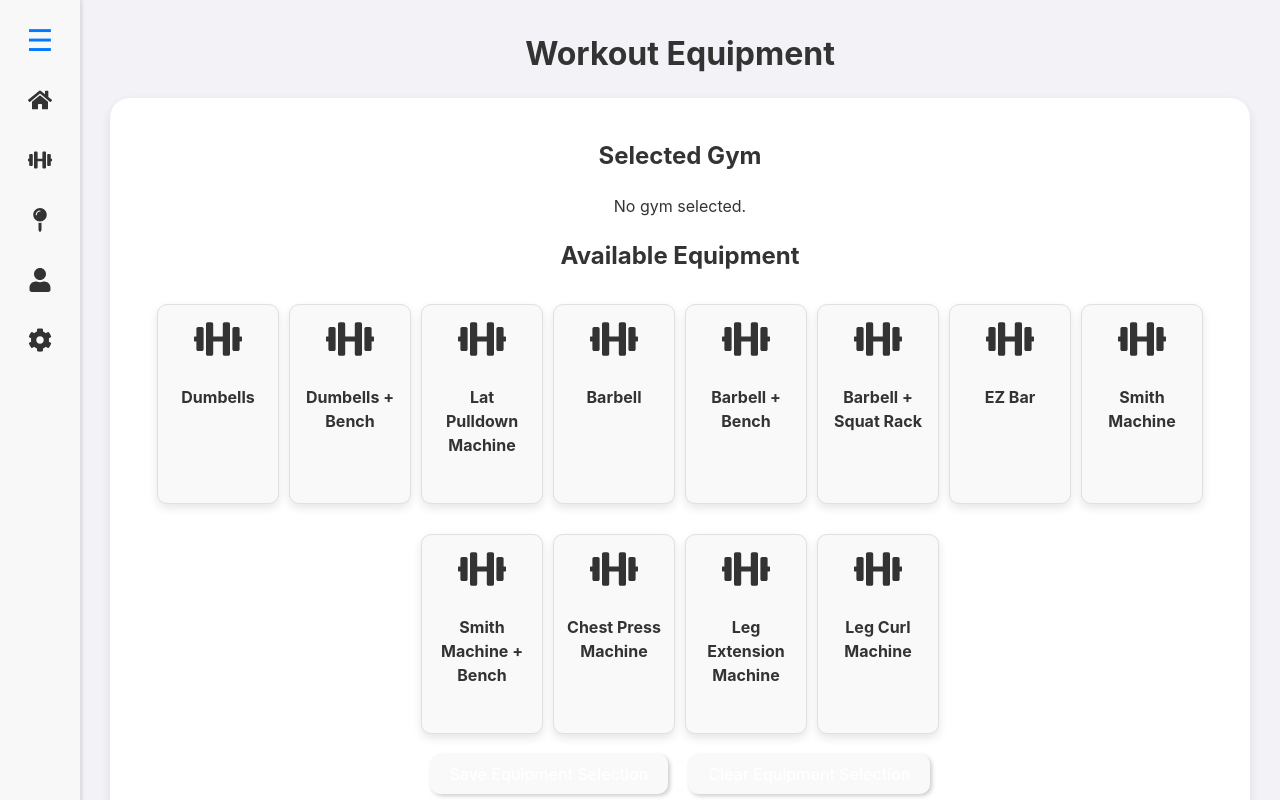
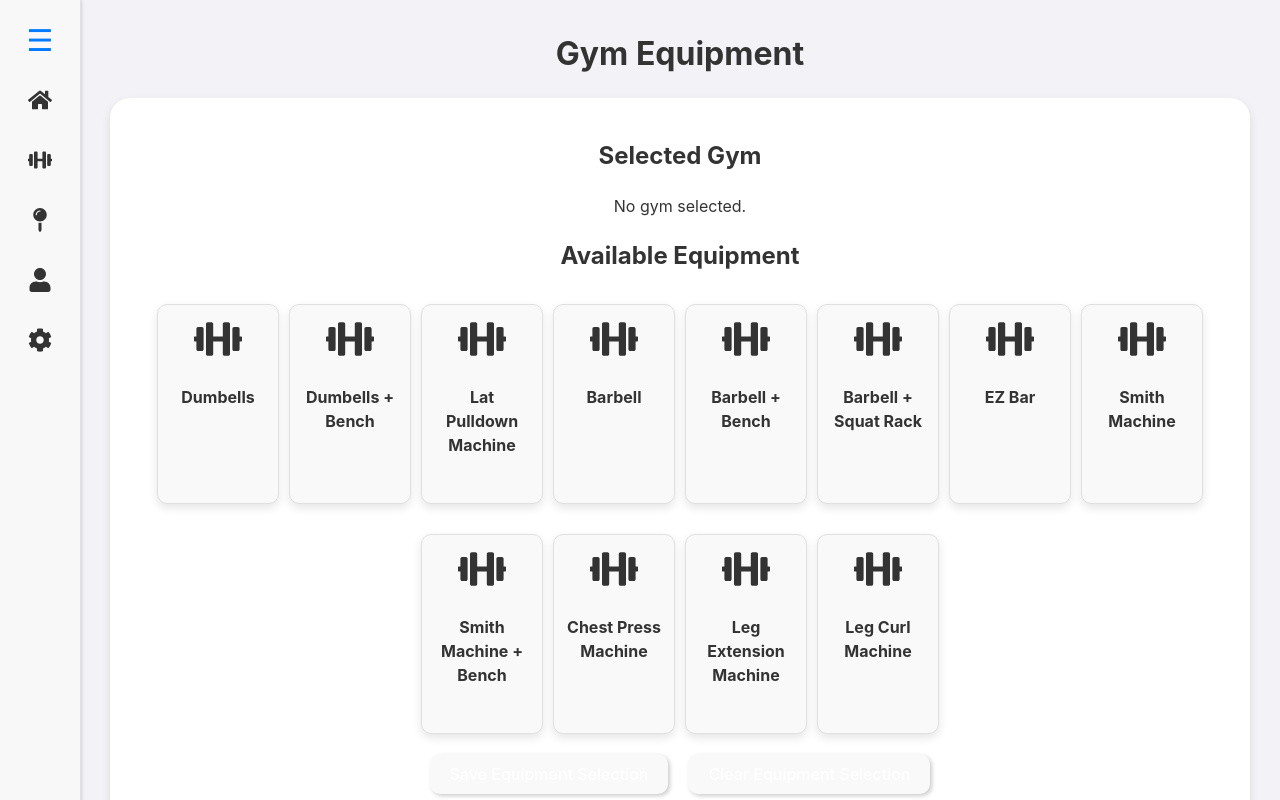
Before and after one commit to Jararered/fitness-framework, a React (Vite) app: page / in a window 1280 px wide. Both pictures are taken after a click on the item 40 px from the left and 220 px from the top of the page. Built offline with nearby package versions, Linux system fonts and the light colour scheme.

Commit message:
Update section titles and button text for clarity

```diff
--- a/src/components/GymEquipment.tsx
+++ b/src/components/GymEquipment.tsx
@@ -72,7 +72,7 @@ const Equipment: React.FC = () => {
 
     return (
         <div className='main-content'>
-            <SectionTitle title="Workout Equipment" />
+            <SectionTitle title="Gym Equipment" />
 
             <div className="card">
                 <section>
@@ -112,7 +112,7 @@ const Equipment: React.FC = () => {
                 </section>
             </div>
 
-            <SectionTitle title="Saved Locations" />
+            <SectionTitle title="Saved Gyms" />
 
             <div className="card">
                 <select
@@ -131,7 +131,7 @@ const Equipment: React.FC = () => {
                     })}
                 </select>
                 <button onClick={() => loadEquipmentList(selectedList)} className="normal-button">
-                    Load Location Equipment
+                    Load Gym Equipment
                 </button>
             </div>
         </div>
```
